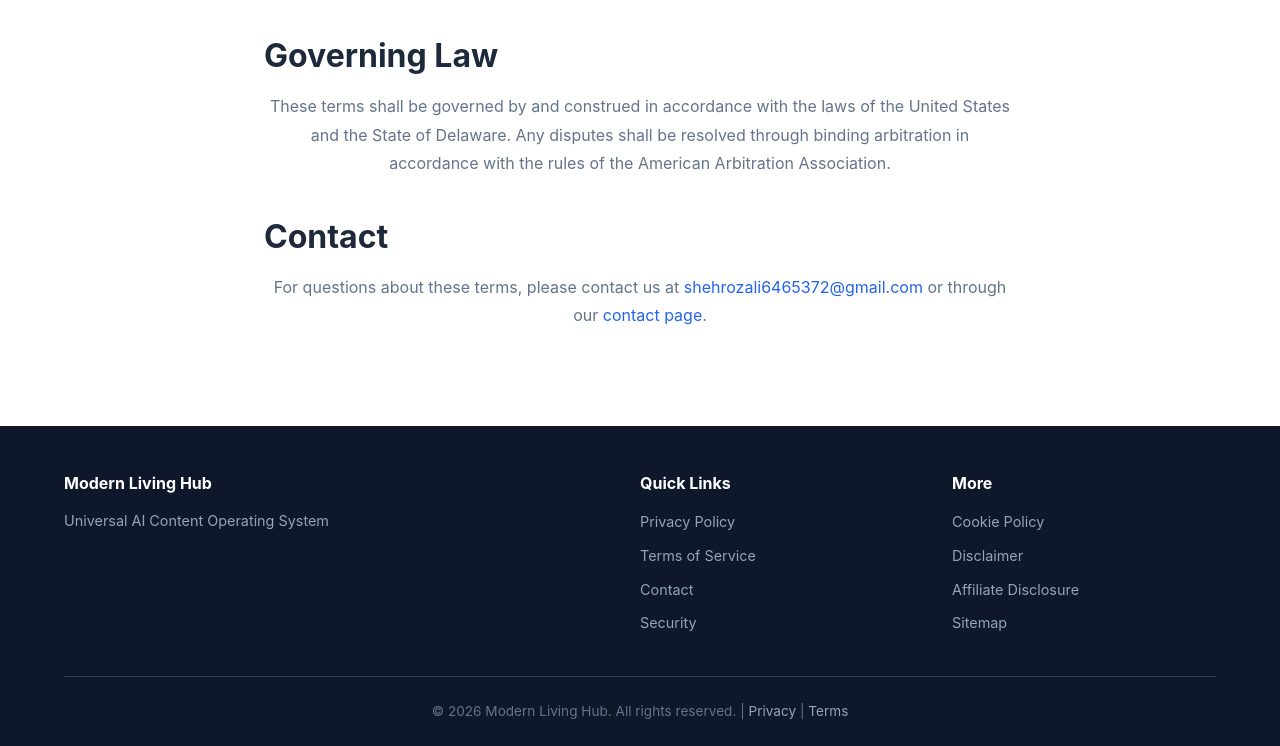
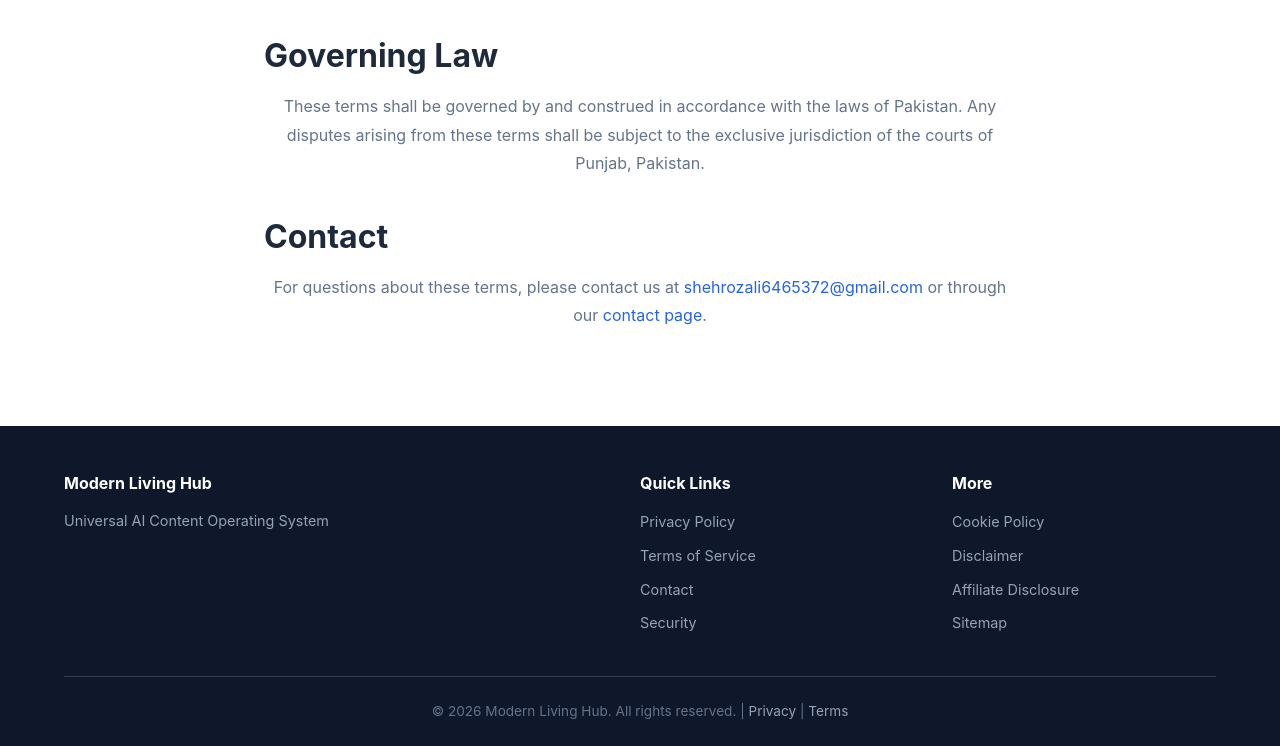
Before and after one commit to shehrozali6465372-ctrl/modern-living-hub, a plain HTML site: page terms-of-service.html in a window 1280 px wide. Shown: the part 3013-3759 px from the top of the page. Drawn offline with Linux system fonts and the light colour scheme.

Commit message:
Fix Governing Law section in Terms of Service to reflect actual jurisdiction (Pakistan)

```diff
--- a/terms-of-service.html
+++ b/terms-of-service.html
@@ -94,7 +94,7 @@
             <p>You may stop using the Platform at any time and disconnect Pinterest, TikTok, and YouTube integrations directly from the Platform or from your settings on those platforms. We reserve the right to suspend or discontinue access to the Platform, in whole or in part, for violations of these terms, illegal activities, or conduct we reasonably deem harmful to the Platform or other users.</p>
 
             <h2>Governing Law</h2>
-            <p>These terms shall be governed by and construed in accordance with the laws of the United States and the State of Delaware. Any disputes shall be resolved through binding arbitration in accordance with the rules of the American Arbitration Association.</p>
+            <p>These terms shall be governed by and construed in accordance with the laws of Pakistan. Any disputes arising from these terms shall be subject to the exclusive jurisdiction of the courts of Punjab, Pakistan.</p>
 
             <h2>Contact</h2>
             <p>For questions about these terms, please contact us at <a href="mailto:shehrozali6465372@gmail.com">shehrozali6465372@gmail.com</a> or through our <a href="contact.html">contact page</a>.</p>
```
